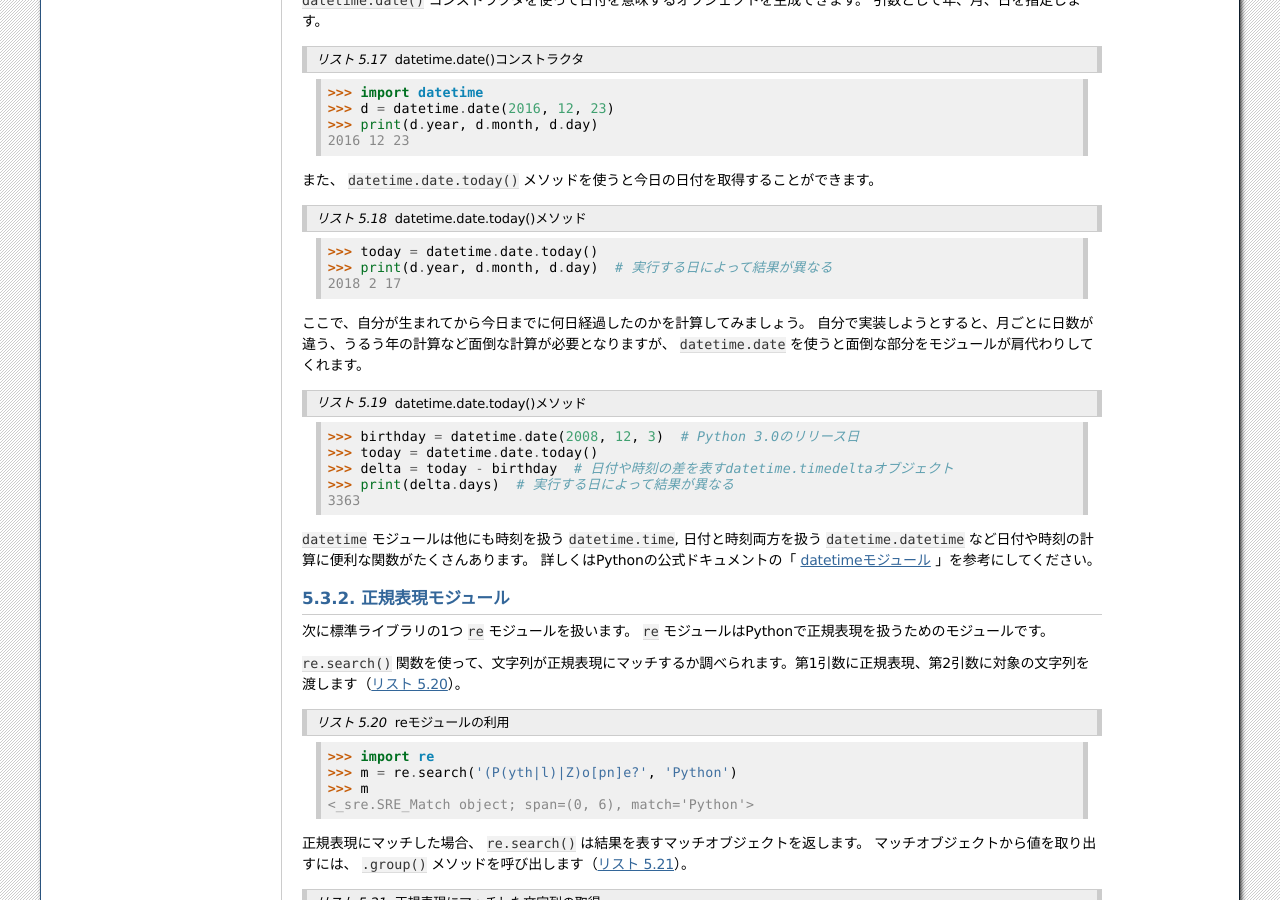
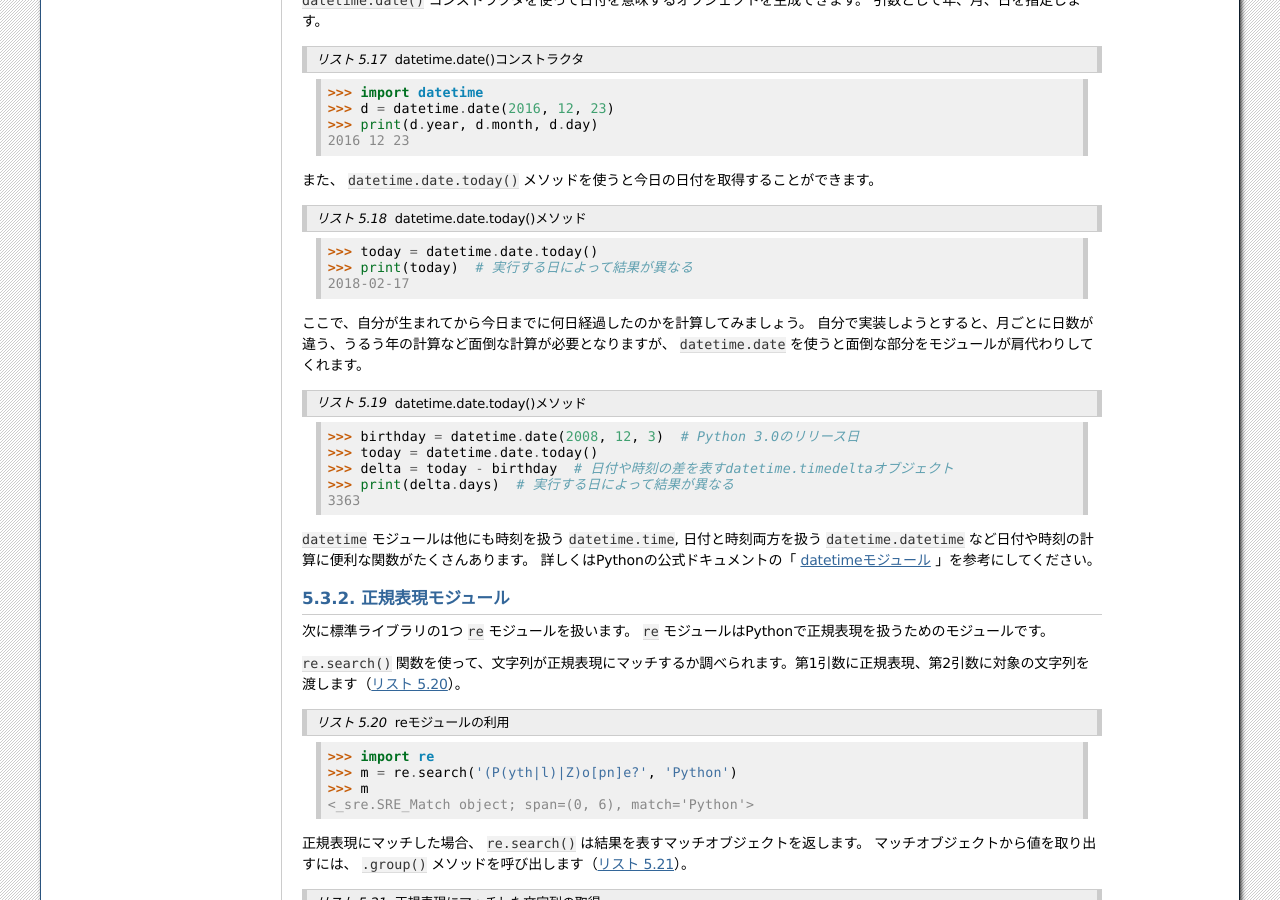
Before and after one commit to pyconjp/pycamp.pycon.jp, a Sphinx documentation site: the page built from source/textbook/5_module.rst, in a window 1280 px wide and 900 px high, scrolled down 4416 px. Built offline with Sphinx 7.4.7, drawn with Linux system fonts in a browser that asks for light colours.

Commit message:
fix sample code about datetime module

```diff
--- a/source/textbook/5_module.rst
+++ b/source/textbook/5_module.rst
@@ -346,8 +346,8 @@ Python自体も標準でモジュールを提供しています。これら標
     :caption: datetime.date.today()メソッド
 
     >>> today = datetime.date.today()
-    >>> print(d.year, d.month, d.day)  # 実行する日によって結果が異なる
-    2018 2 17
+    >>> print(today)  # 実行する日によって結果が異なる
+    2018-02-17
 
 ここで、自分が生まれてから今日までに何日経過したのかを計算してみましょう。
 自分で実装しようとすると、月ごとに日数が違う、うるう年の計算など面倒な計算が必要となりますが、
```
